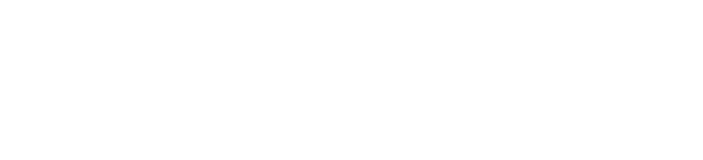
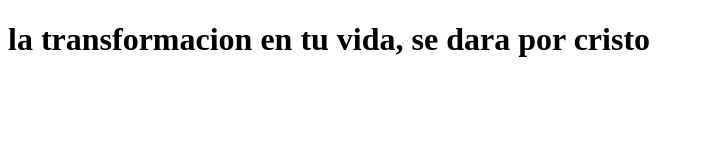
Before and after one commit to carlos1704/git-test, a plain HTML site: page index.html in a window 1280 px wide. Shown: the whole page, without its empty margins (0-703 px from the left). Drawn offline with Linux system fonts and the light colour scheme.

Commit message:
ahora el index tiene un mensaje

```diff
--- a/index.html
+++ b/index.html
@@ -7,6 +7,7 @@
     <title>prueba git</title>
 </head>
 <body>
+    <h1>la transformacion en tu vida, se dara por cristo</h1>
     <script src="app.js"></script>
 </body>
 </html>
```
